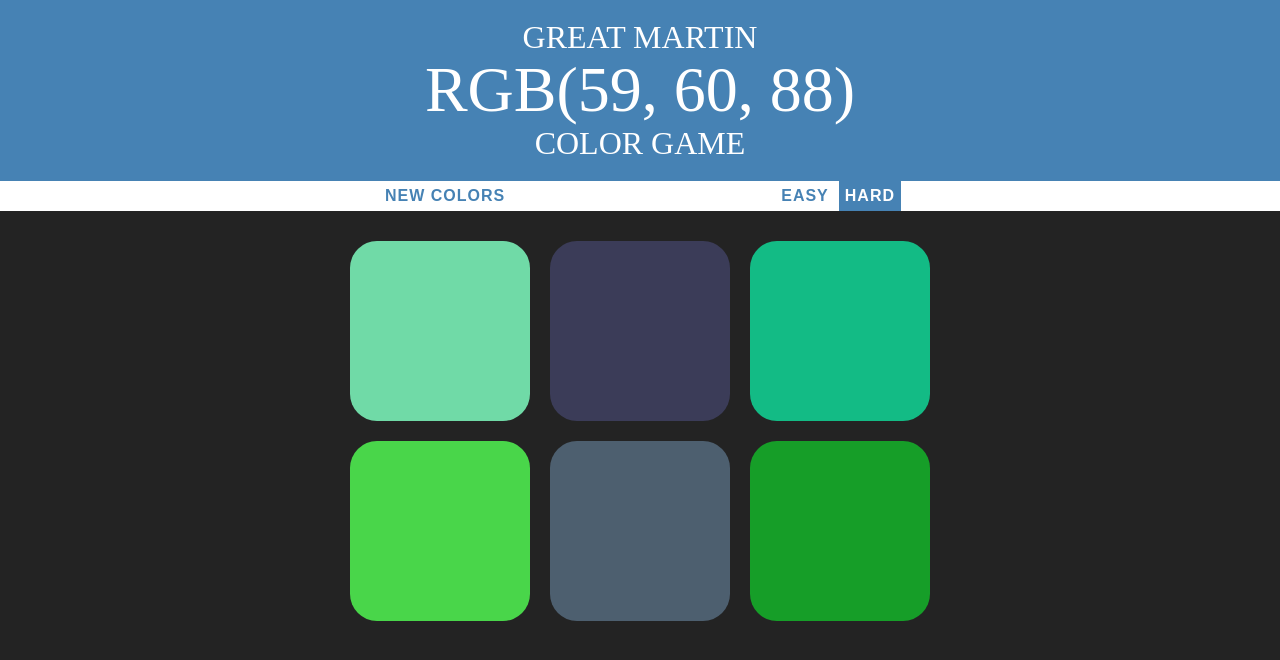
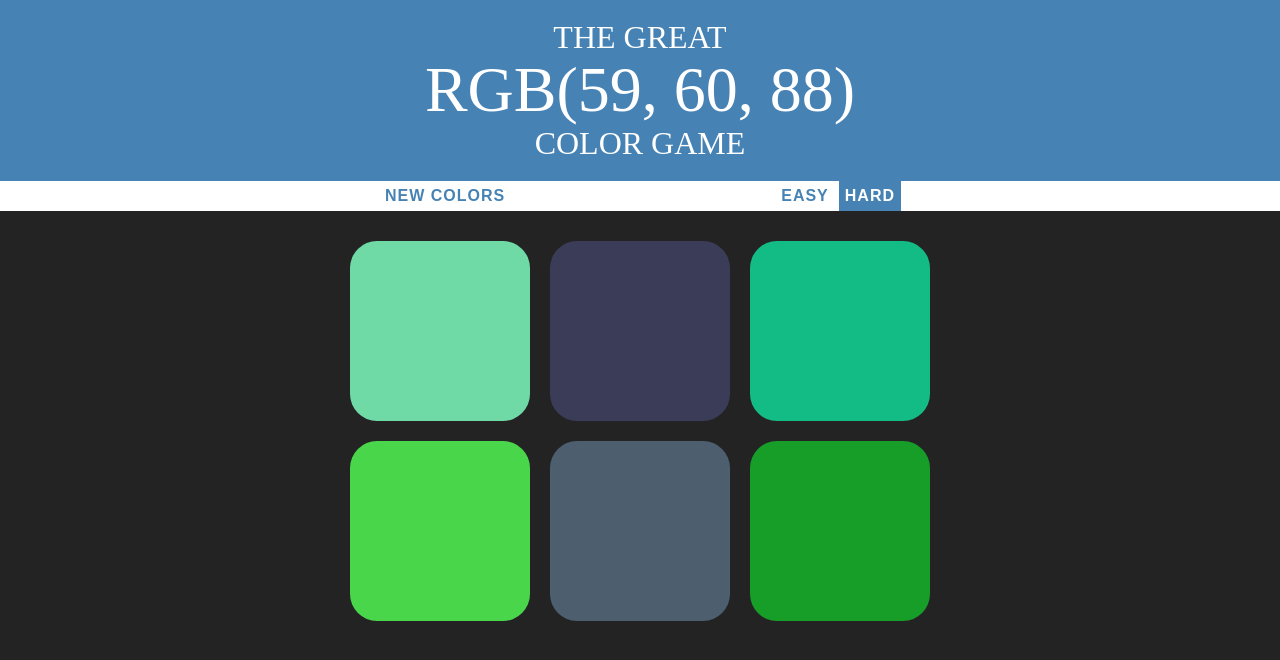
Before and after one commit to martinngisojr/new-repo, a plain HTML site: page index.html in a window 1280 px wide. Drawn offline with Linux system fonts and the light colour scheme.

Commit message:
Update index.html

```diff
--- a/index.html
+++ b/index.html
@@ -5,7 +5,7 @@
     <link rel="stylesheet" href="color.css">
 </head>
 <body>
-    <h1>Great Martin
+    <h1>The Great
         <br>
         <span id="colorDisplay">RGB</span>
         <br>
```
